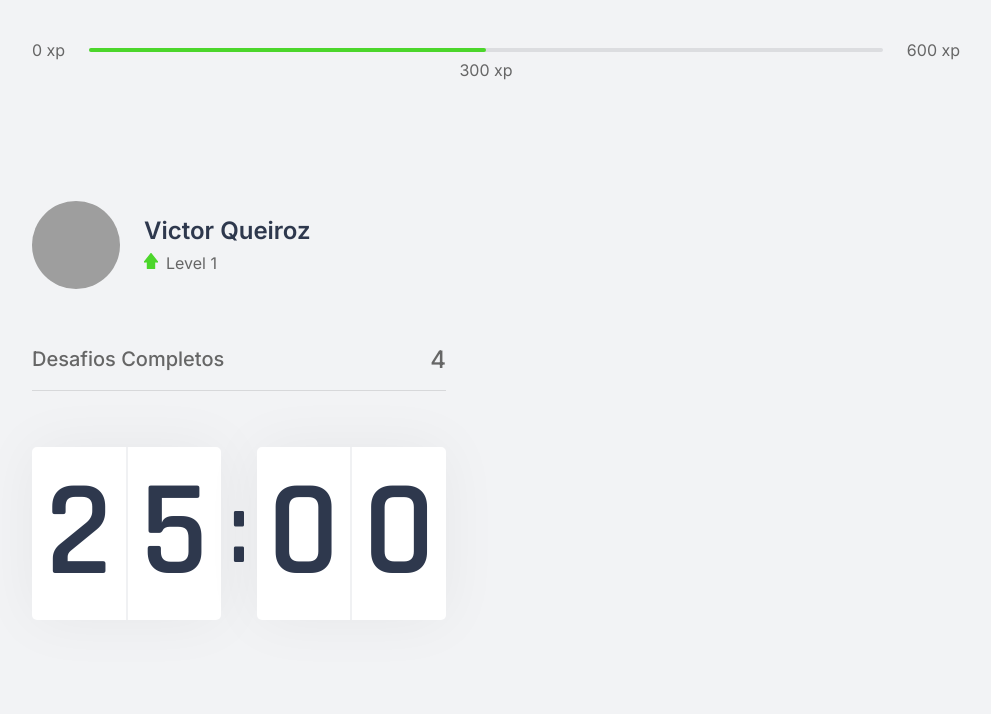
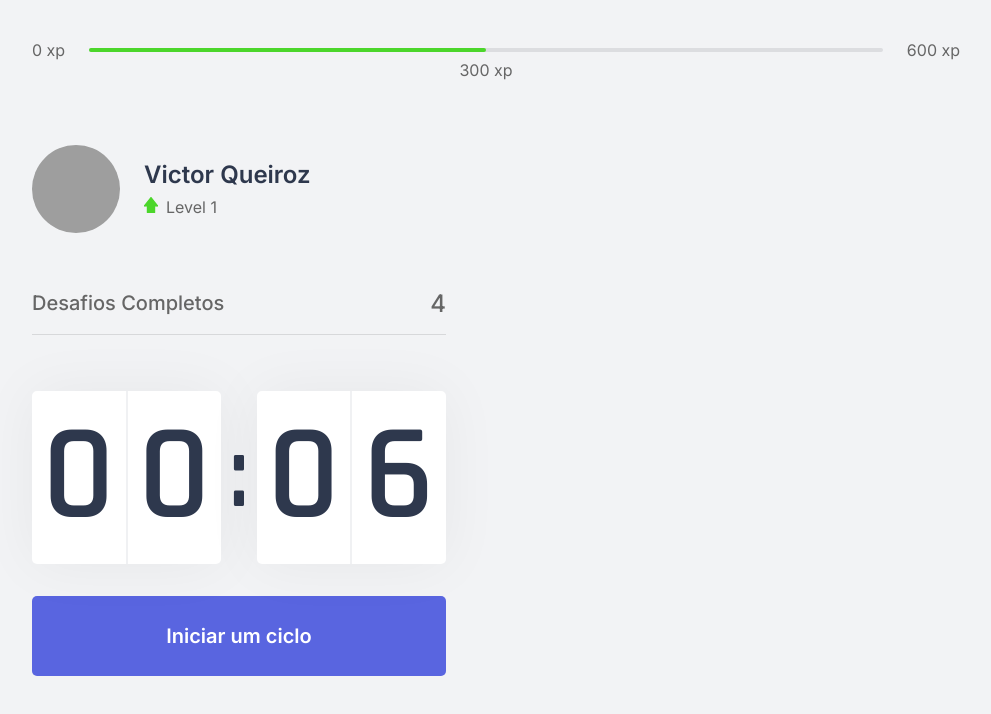
Before and after one commit to victorqrz/moveit, a Next.js app: page / in a window 1280 px wide. Shown: the top 714 px of the page, without its empty margins (144-1135 px from the left). Built offline with nearby package versions, Linux system fonts and the light colour scheme; grey boxes are pictures that could not be loaded.

Commit message:
Countdown done

```diff
--- a/src/components/Countdown.tsx
+++ b/src/components/Countdown.tsx
@@ -1,17 +1,83 @@
+import { useState, useEffect } from 'react';
 import styles from '../styles/components/Countdown.module.css';
 
+let countdownTimeout: NodeJS.Timeout;
+
 export function Countdown() {
+  const [time, setTime] = useState(0.1 * 60);
+  const [isActive, setIsActive] = useState(false);
+  const [hasFinished, setHasFinished] = useState(false);
+
+  const minutes = Math.floor(time / 60);
+  const seconds = time % 60;
+
+  //fill the number lower than 10 w/ 0 in the left
+  const [minuteLeft, minuteRight] = String(minutes).padStart(2, '0').split('');
+  const [secondLeft, secondRight] = String(seconds).padStart(2, '0').split('');
+
+  function startCountdown() {
+    setIsActive(true);
+  }
+
+  function resetCountdown() {
+    clearTimeout(countdownTimeout);
+    setIsActive(false);
+    setTime(0.1 * 60);
+  }
+
+  useEffect(()=> {
+    if(isActive && time > 0){
+      countdownTimeout = setTimeout(() => {
+        setTime(time - 1);
+      }, 1000);
+    } else if (isActive && time === 0) {
+      setHasFinished(true);
+      setIsActive(false);
+    }
+  }, [isActive, time]);
+
   return (
-    <div className={styles.countdownContainer}>
-      <div>
-        <span>2</span>
-        <span>5</span>
+    <div>
+      <div className={styles.countdownContainer}>
+        <div>
+          <span>{minuteLeft}</span>
+          <span>{minuteRight}</span>
+        </div>
+        <span>:</span>
+        <div>
+          <span>{secondLeft}</span>
+          <span>{secondRight}</span>
+        </div>
       </div>
-      <span>:</span>
-      <div>
-        <span>0</span>
-        <span>0</span>
-      </div>
+
+      {hasFinished ? (
+        <button
+          disabled
+          className={styles.countdownButton}
+        >
+          Ciclo encerrado
+        </button>
+      ) : (
+        <>
+          { isActive ? (
+            <button
+              type="button"
+              className={`${styles.countdownButton} ${styles.countdownButtonActive}`}
+              onClick={resetCountdown}
+            >
+              Abandonar ciclo
+            </button>
+          ) : (
+            <button
+              type="button"
+              className={`${styles.countdownButton}`}
+              onClick={startCountdown}
+            >
+              Iniciar um ciclo
+            </button>
+          )}
+        </>
+      )}
     </div>
   );
 }
--- a/src/components/Profile.tsx
+++ b/src/components/Profile.tsx
@@ -7,7 +7,7 @@
       <div>
         <strong>Victor Queiroz</strong>
         <p>
-          <img src="icons/level.svg" alt=""/>
+          <img src="icons/level.svg" alt="Experience level"/>
           Level 1
         </p>
       </div>
--- a/src/pages/_document.tsx
+++ b/src/pages/_document.tsx
@@ -5,6 +5,8 @@
     return (
       <Html>
         <Head>
+          <link rel="shortcut icon" href="favicon.png" type="image/png"/>
+
           <link rel="preconnect" href="https://fonts.gstatic.com"/>
           <link href="https://fonts.googleapis.com/css2?family=Inter:wght@400;500;600&family=Rajdhani:wght@600&display=swap" rel="stylesheet"/>
         </Head>
--- a/src/pages/index.tsx
+++ b/src/pages/index.tsx
@@ -2,12 +2,19 @@
 import { Countdown } from "../components/Countdown";
 import { ExperienceBar } from "../components/ExperienceBar";
 import { Profile } from '../components/Profile';
+
+import Head from 'next/head';
 
 import styles from '../styles/pages/Home.module.css';
 
 export default function Home() {
   return (
     <div className={styles.container}>
+
+      <Head>
+        <title>Início | move.it</title>
+      </Head>
+
       <ExperienceBar />
       <section>
         <div>
--- a/src/styles/components/Countdown.module.css
+++ b/src/styles/components/Countdown.module.css
@@ -33,3 +33,40 @@
   font-size: 6.25rem;
   margin: 0 0.5rem;
 }
+
+.countdownButton {
+  width: 100%;
+  height: 5rem;
+  margin-top: 2rem;
+  display: flex;
+  align-items: center;
+  justify-content: center;
+  border: 0;
+  border-radius: 5px;
+  background: var(--blue);
+  color: var(--white);
+  font-size: 1.25rem;
+  font-weight: 600;
+
+  transition: background-color 0.2s;
+}
+
+.countdownButton:not(:disabled):hover {
+  background: var(--blue-dark);
+}
+
+.countdownButtonActive {
+  background: var(--white);
+  color: var(--title);
+}
+
+.countdownButtonActive:not(:disabled):hover {
+  background: var(--red);
+  color: var(--white);
+}
+
+.countdownButton:disabled {
+  background: var(--white);
+  color: var(--text);
+  cursor: not-allowed;
+}
```
